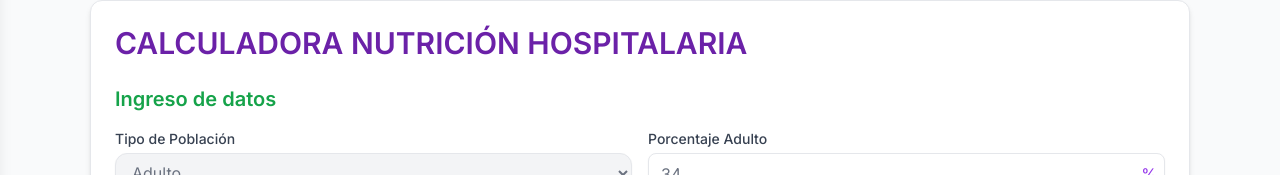
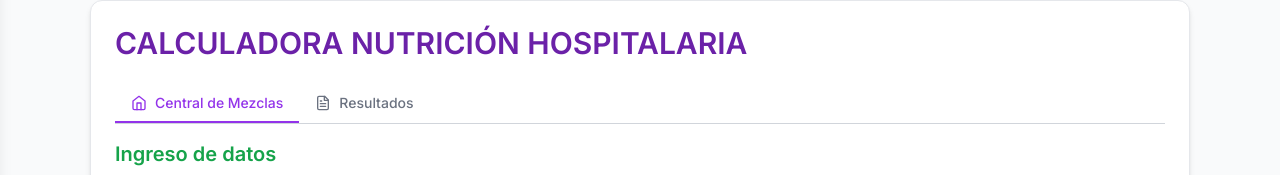
Before and after one commit to varela-labs-ext/nutreconelalma_v2.2, a React (Vite) app: page / in a window 1280 px wide. Both pictures are taken after a click on the button "Iniciar sesión". Shown: the part 346-521 px from the top of the page. Built offline with nearby package versions, Linux system fonts and the light colour scheme.

Commit message:
ADDING TABS WRAPPER

```diff
--- a/src/ui/components/ComputerForm.tsx
+++ b/src/ui/components/ComputerForm.tsx
@@ -13,6 +13,9 @@ import ResultsForm from "./ResultsForm";
 import ResultsModel from "@/logic/models/ResultsModel";
 import { useCalculadoraContext } from "../context/CalculadoraContext";
 import { useMultiActionContext } from "../context/MultiActionContext";
+import IconTabs from "../common/IconTabs";
+import IconTab from "../common/IconTab";
+import { FileText, Home, Settings } from "lucide-react";
 
 
 const ComputerForm = () => {
@@ -76,6 +79,10 @@ const ComputerForm = () => {
                     CALCULADORA NUTRICIÓN HOSPITALARIA
                 </h1>
             </div>
+
+            <IconTabs defaultTabIndex={0}>
+                <IconTab label="Central de Mezclas" icon={Home}>
+                    <div>
                         <div>
                             <MixingCenterConfigForm
                                 inCentralType={CentralTypeIdEnum.Manual} // TODO: por el momento es "Manual", hasta que se define si se necesita o no. Entonces siempre se va a salvar como manual esta parte.
@@ -97,17 +104,28 @@ const ComputerForm = () => {
                                 </div>
                             </TabsBlock>
                         </div>
-            <div className="w-full p-8">
-                <ComputeButton
-                    disabled={false}
-                    onClick={handleOnClickCalcular}
-                />
                     </div>
+                </IconTab>
+
+                <IconTab label="Resultados" icon={FileText}>
                     <div className="w-full">
                         <ResultsForm
                             inData={new ResultsModel()}
                         />
                     </div>
+                </IconTab>
+            </IconTabs>
+
+
+
+
+            {/* <div className="w-full p-8">
+                <ComputeButton
+                    disabled={false}
+                    onClick={handleOnClickCalcular}
+                />
+            </div> */}
+
         </div>
     );
 }
```
Lines whose indentation alone changed are shown as unchanged.
